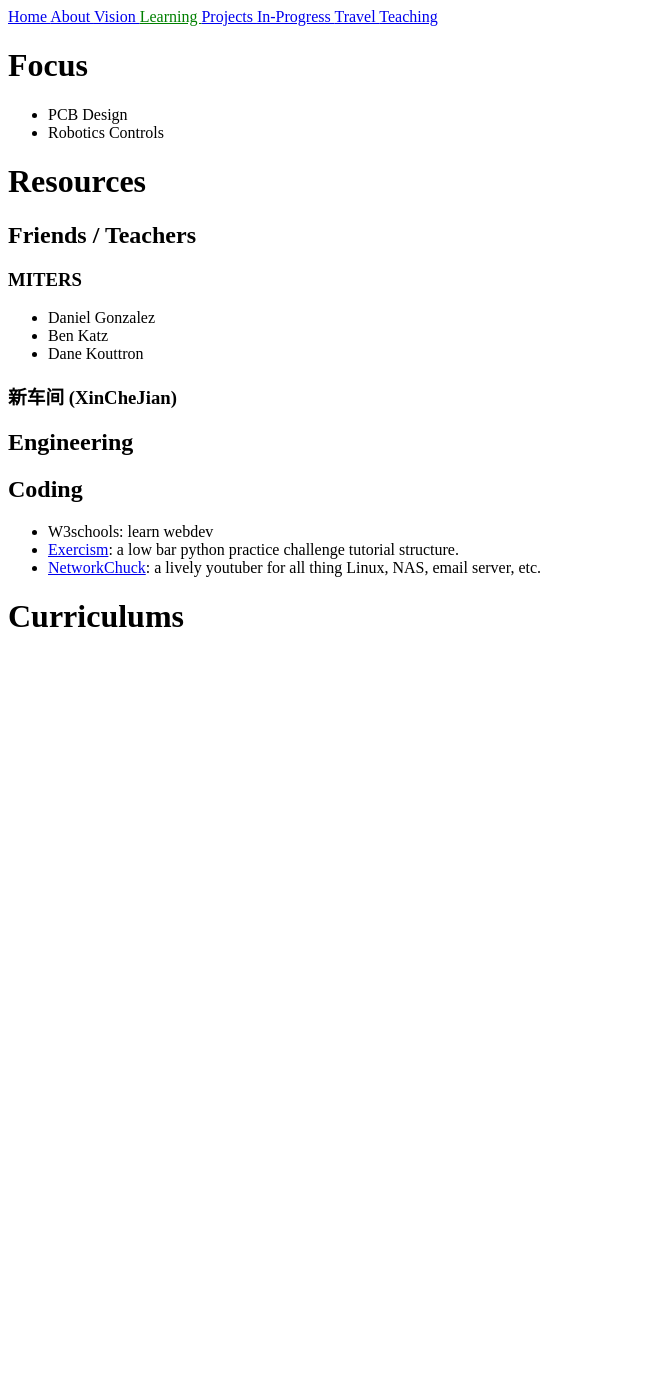
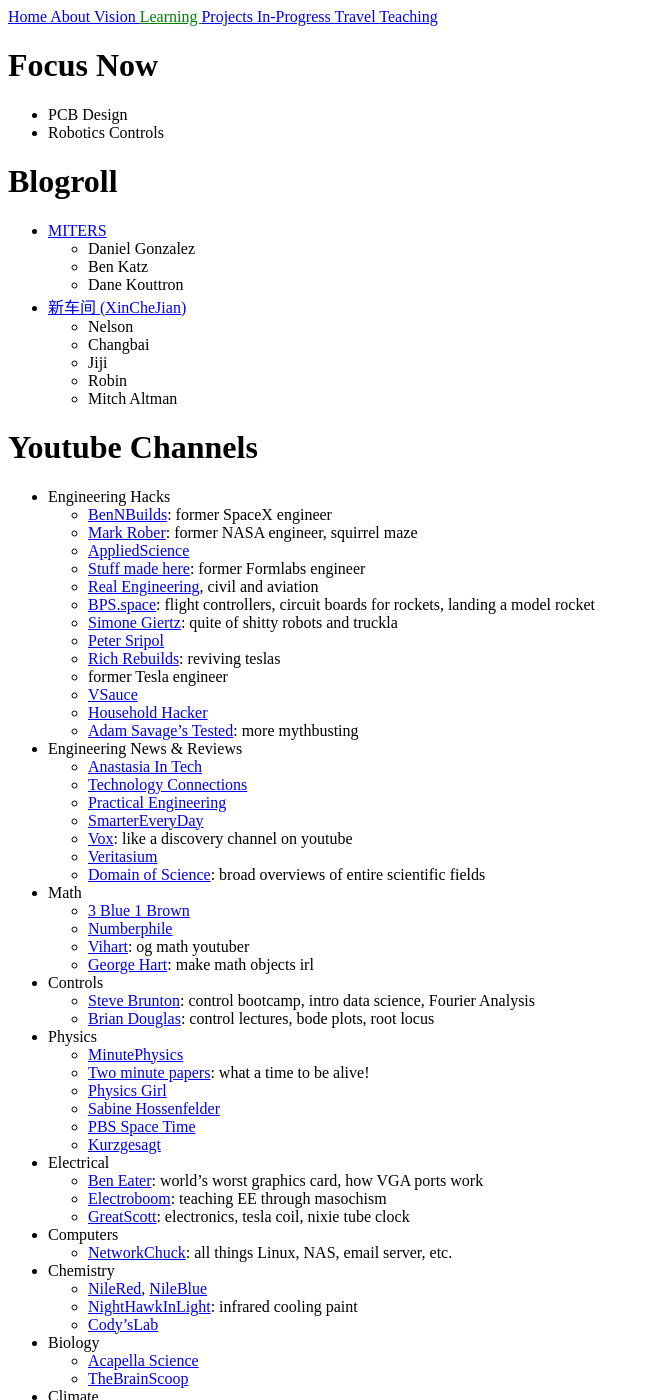
Before and after one commit to kriste11er/kriste11er.github.io, a Jekyll site: the page built from learning.md, in a window 1280 px wide and 1400 px high. Shown: the whole window, without its empty margins (0-650 px from the left). Built offline with Jekyll 4.4.1, drawn with Linux system fonts in a browser that asks for light colours; some of the changed text lies outside the part shown.

Commit message:
updated youtube channels and curriculums in learning.md

```diff
--- a/learning.md
+++ b/learning.md
@@ -3,30 +3,165 @@
 layout: default
 ---
 
-# Focus
+# Focus Now
 - PCB Design
 - Robotics Controls
 
+# Blogroll
+- [MITERS](http://miters.mit.edu/)
+	- Daniel Gonzalez
+	- Ben Katz
+	- Dane Kouttron
+- [新车间 (XinCheJian)](https://xinchejian.com/?lang=en)
+	- Nelson
+	- Changbai
+	- Jiji
+	- Robin
+	- Mitch Altman
+
+# Youtube Channels
+- Engineering Hacks
+	- [BenNBuilds](https://www.youtube.com/@BenNBuilds): former SpaceX engineer
+	- [Mark Rober](https://www.youtube.com/@MarkRober): former NASA engineer, squirrel maze
+	- [AppliedScience](https://www.youtube.com/@AppliedScience)
+	- [Stuff made here](https://www.youtube.com/channel/UCj1VqrHhDte54oLgPG4xpuQ): former Formlabs engineer
+	- [Real Engineering](https://www.youtube.com/@RealEngineering), civil and aviation
+	- [BPS.space](https://www.youtube.com/@BPSspace): flight controllers, circuit boards for rockets, landing a model rocket
+	- [Simone Giertz](https://www.youtube.com/channel/UC3KEoMzNz8eYnwBC34RaKCQ): quite of shitty robots and truckla
+	- [Peter Sripol](https://www.youtube.com/@PeterSripol)
+	- [Rich Rebuilds](https://www.youtube.com/watch?v=NuAMczraBIM): reviving teslas
+	- former Tesla engineer
+	- [VSauce](https://www.youtube.com/c/vsauce1)
+	- [Household Hacker](https://www.youtube.com/householdhacker)
+	- [Adam Savage's Tested](https://www.youtube.com/@tested): more mythbusting
+- Engineering News & Reviews
+	- [Anastasia In Tech](https://www.youtube.com/c/AnastasiInTech)
+	- [Technology Connections](https://www.youtube.com/@TechnologyConnections)
+	- [Practical Engineering](https://www.youtube.com/@PracticalEngineeringChannel)
+	- [SmarterEveryDay](https://www.youtube.com/@smartereveryday)
+	- [Vox](https://www.youtube.com/@Vox): like a discovery channel on youtube
+	- [Veritasium](https://www.youtube.com/@veritasium)
+	- [Domain of Science](https://www.youtube.com/@domainofscience): broad overviews of entire scientific fields
+- Math
+	- [3 Blue 1 Brown](https://www.youtube.com/@3blue1brown)
+	- [Numberphile](https://www.youtube.com/@numberphile)
+	- [Vihart](https://www.youtube.com/@Vihart): og math youtuber
+	- [George Hart](https://www.youtube.com/@GeorgeHart-math): make math objects irl
+- Controls
+	- [Steve Brunton](https://www.youtube.com/channel/UCm5mt-A4w61lknZ9lCsZtBw): control bootcamp, intro data science, Fourier Analysis
+	- [Brian Douglas](https://www.youtube.com/@ControlLectures): control lectures, bode plots, root locus
+- Physics
+	- [MinutePhysics](https://www.youtube.com/@MinutePhysics)
+	- [Two minute papers](https://www.youtube.com/user/keeroyz): what a time to be alive!
+	- [Physics Girl](https://www.youtube.com/@physicsgirl)
+	- [Sabine Hossenfelder](https://www.youtube.com/@SabineHossenfelder)
+	- [PBS Space Time](https://www.youtube.com/@pbsspacetime)
+	- [Kurzgesagt](https://www.youtube.com/channel/UCsXVk37bltHxD1rDPwtNM8Q)
+- Electrical
+	- [Ben Eater](https://www.youtube.com/@BenEater): world's worst graphics card, how VGA ports work
+	- [Electroboom](https://www.youtube.com/@ElectroBOOM): teaching EE through masochism
+	- [GreatScott](https://www.youtube.com/@greatscottlab): electronics, tesla coil, nixie tube clock
+- Computers
+	- [NetworkChuck](https://www.youtube.com/user/NetworkChuck): all things Linux, NAS, email server, etc.
+- Chemistry
+	- [NileRed](https://www.youtube.com/channel/UCFhXFikryT4aFcLkLw2LBLA), [NileBlue](https://www.youtube.com/@NileBlue)
+	- [NightHawkInLight](https://www.youtube.com/@Nighthawkinlight): infrared cooling paint
+	- [Cody'sLab](https://www.youtube.com/@theCodyReeder)
+- Biology
+	- [Acapella Science](https://www.youtube.com/@acapellascience)
+	- [TheBrainScoop](https://www.youtube.com/@thebrainscoop)
+- Climate
+	- [ClimateTown](https://www.youtube.com/@ClimateTown)
+	- [JustHaveAThink](https://www.youtube.com/@JustHaveaThink)
+- General
+	- [CrashCourse](https://www.youtube.com/user/crashcourse)
+	- [CGP Grey](https://www.youtube.com/@CGPGrey/playlists)
+
 # Resources
-
-
-## Friends / Teachers
-### MITERS
-- Daniel Gonzalez
-- Ben Katz
-- Dane Kouttron
-
-### 新车间 (XinCheJian)
-
-
-## Engineering
-
-
-## Coding
-- W3schools: learn webdev
-- [Exercism](https://exercism.org/dashboard): a low bar python practice challenge tutorial structure.
-- [NetworkChuck](https://www.youtube.com/user/NetworkChuck): a lively youtuber for all thing Linux, NAS, email server, etc.
-
-
+- Computers
+	- [Teach Yourself Computer Science](https://teachyourselfcs.com/): full on 1500 hours curriculum
+	- W3schools: learn webdev
+	- [Exercism](https://exercism.org/dashboard): a low bar python practice challenge tutorial structure.
 
 # Curriculums
+#### [Massachusetts Institute of Technology](https://ocw.mit.edu/): 2A-6, B.S. in Mechanical Engineering with a focus in Controls, Instrumentation, and Robotics
+- 2016
+	- 2.013 - Engineering Systems Design
+	- 2.014 - Engineering Systems Build
+	- 2.05 - Thermodynamics
+	- 2.051 - Heat Transfer
+	- 2.678 - Intro Electronics
+	- 2.994 - Truck Thesis
+	- 17.181 - Sustainability
+	- STS.025J - Industrial Revolution
+	- STS.087 - Biography
+- 2015
+	- 2.007 - Design & Manufacturing I
+	- 2.12 - Intro to Robotics
+	- 2.671 - Measurement & Instrumentation
+	- 6.131 - Power Electronics
+	- 6.141 - Robotics & Systems I
+	- 21F.401 - Deutsch I
+	- 21F.402 - Deutsch II
+- 2014
+	- 2.001 - Mechanics I
+	- 2.003 - Dynamics & Control I
+	- 2.004 - Dynamics & Control II
+	- 2.06 - Fluid Mechanics
+	- 2.086 - Numerical Computation
+	- 4.211J - Future City
+	- 6.01 - Intro to EECS
+	- 6.002 - Circuits & Electronics
+	- 6.007 - Quantum & Electronics
+	- 21W.773 - Sci-Fy Novel
+- 2013
+	- 3.091 - Solid State Chemistry
+	- 6S.076 - Design, Blade Kotelly
+	- 7.012X - Intro to Biology, Eric Lander
+	- 8.01 - Physics Mechanics
+	- 8.02 - Physics Electromagnetism
+	- 9.00 - Intro to Brain & Cognition
+	- 18.01 - Single Variable Calculus
+	- 18.02 - Multivariable Calculus
+	- 18.03 - Differential Equations
+	- AS.100 - Air Force Officer Training
+	- STS.010 - Neuroscience & Society
+
+#### University of Alaska Fairbanks: Summer Programs
+- Alaska Summer Research Academy (ASRA): attended 7 summers
+- Summer Leadership Institute (SLI)
+- NASA Goddard Research Center Internship: accepted, but unfortunately too young to get clearance at the time
+
+#### Austin E. Lathrop High School: Engineering Track
+- 2012
+	- AP English
+	- AP Calculus
+	- AP Computer Science
+	- AP Statistics
+	- AP US Government
+	- Economics
+	- Engineering Design & Development
+	- Physics
+- 2011
+	- AP Biology
+	- AP Composition
+	- AP US History
+	- Digital Electronics
+	- Early American Literature
+	- Philosophy
+	- Pre-Calculus
+	- Tennis
+- 2010
+	- Algebra II
+	- AP European History
+	- Chemistry
+	- German II
+	- Principles of Engineering
+- 2009
+	- Alaska Studies
+	- Biology A & B
+	- English 9 Honors
+	- Geometry & Trigonometry
+	- German I
+	- Health
+	- Intro to Engineering
```
Also changed, not shown: .obsidian/core-plugins-migration.json, .obsidian/core-plugins.json, .obsidian/workspace.json, chinese.md (added), 2 other files.
